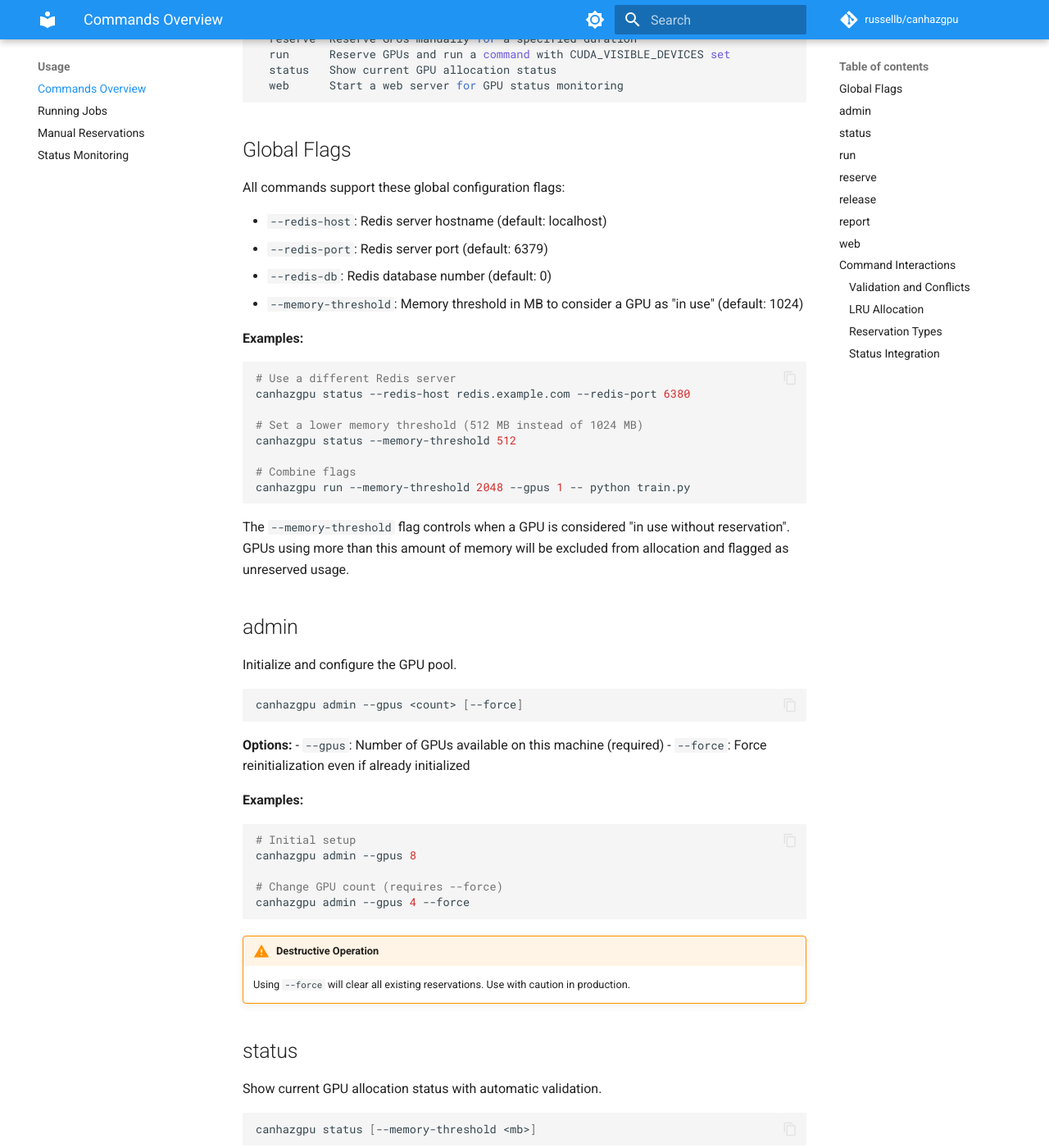
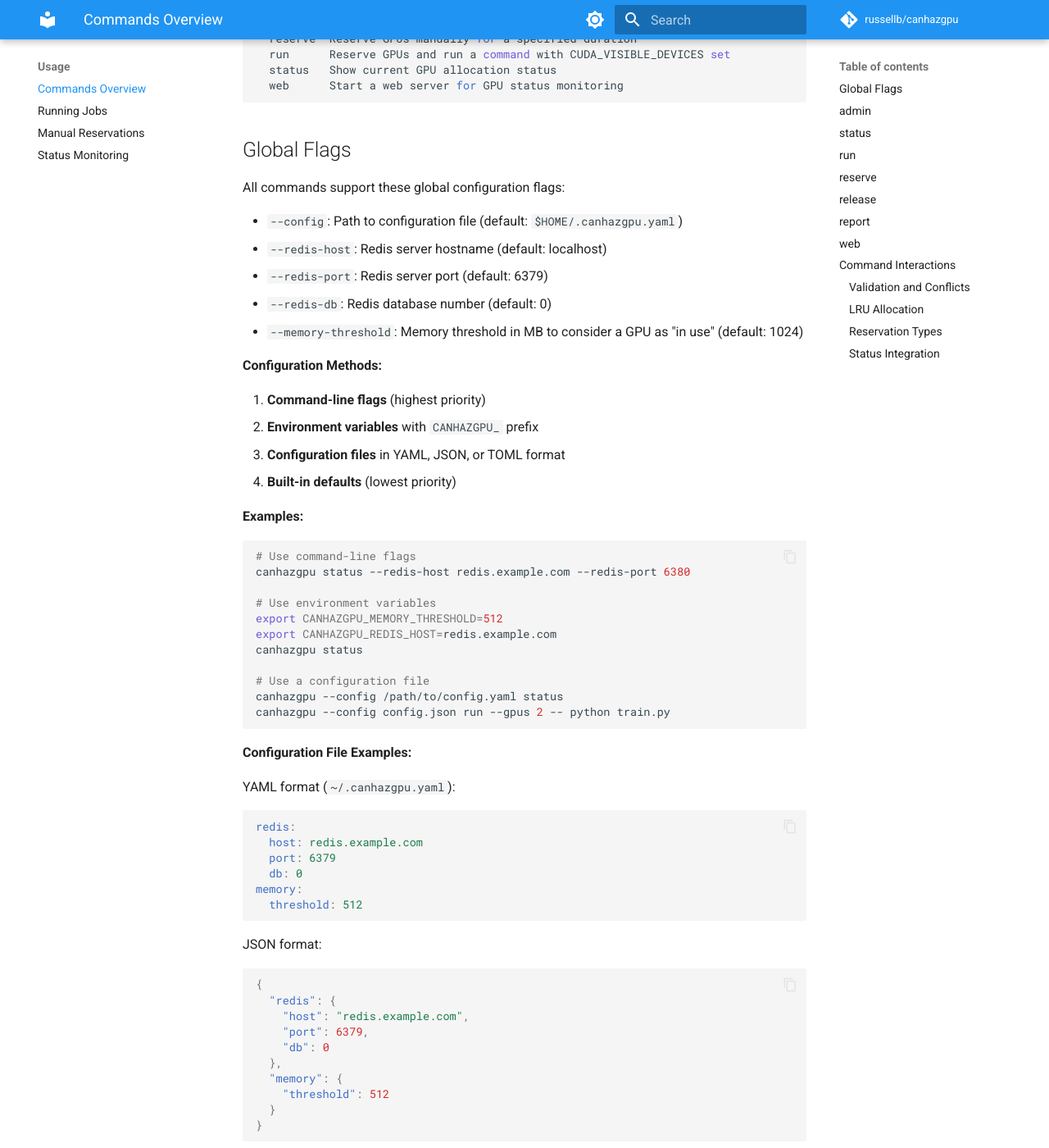
Before and after one commit to russellb/canhazgpu, an MkDocs documentation site: the page built from docs/commands.md, in a window 1280 px wide and 1400 px high, scrolled down 415 px. Shown: the whole window at 82% size. Built offline with MkDocs 1.6.1 and Material for MkDocs 9.7.7, drawn with Linux system fonts in a browser that asks for light colours; comment, search, counter and statistics services are not loaded; some of the changed text lies outside the part shown.

Commit message:
Support config files and environment variables
In addition to CLI flags, you can now set options in a config file or
env vars.

Signed-off-by: Russell Bryant <rbryant@redhat.com>

````diff
--- a/docs/commands.md
+++ b/docs/commands.md
@@ -20,21 +20,69 @@ Commands:
 
 All commands support these global configuration flags:
 
+- `--config`: Path to configuration file (default: `$HOME/.canhazgpu.yaml`)
 - `--redis-host`: Redis server hostname (default: localhost)
 - `--redis-port`: Redis server port (default: 6379)
 - `--redis-db`: Redis database number (default: 0)
 - `--memory-threshold`: Memory threshold in MB to consider a GPU as "in use" (default: 1024)
 
+**Configuration Methods:**
+
+1. **Command-line flags** (highest priority)
+2. **Environment variables** with `CANHAZGPU_` prefix
+3. **Configuration files** in YAML, JSON, or TOML format
+4. **Built-in defaults** (lowest priority)
+
 **Examples:**
 ```bash
-# Use a different Redis server
+# Use command-line flags
 canhazgpu status --redis-host redis.example.com --redis-port 6380
 
-# Set a lower memory threshold (512 MB instead of 1024 MB)
-canhazgpu status --memory-threshold 512
+# Use environment variables
+export CANHAZGPU_MEMORY_THRESHOLD=512
+export CANHAZGPU_REDIS_HOST=redis.example.com
+canhazgpu status
 
-# Combine flags
-canhazgpu run --memory-threshold 2048 --gpus 1 -- python train.py
+# Use a configuration file
+canhazgpu --config /path/to/config.yaml status
+canhazgpu --config config.json run --gpus 2 -- python train.py
+```
+
+**Configuration File Examples:**
+
+YAML format (`~/.canhazgpu.yaml`):
+```yaml
+redis:
+  host: redis.example.com
+  port: 6379
+  db: 0
+memory:
+  threshold: 512
+```
+
+JSON format:
+```json
+{
+  "redis": {
+    "host": "redis.example.com",
+    "port": 6379,
+    "db": 0
+  },
+  "memory": {
+    "threshold": 512
+  }
+}
+```
+
+TOML format:
+```toml
+[redis]
+host = "redis.example.com"
+port = 6379
+db = 0
+
+[memory]
+threshold = 512
 ```
 
 The `--memory-threshold` flag controls when a GPU is considered "in use without reservation". GPUs using more than this amount of memory will be excluded from allocation and flagged as unreserved usage.
````
Also changed, not shown: CLAUDE.md (+12 -0 lines), docs/quickstart.md (+44 -0 lines), 1 other file.
